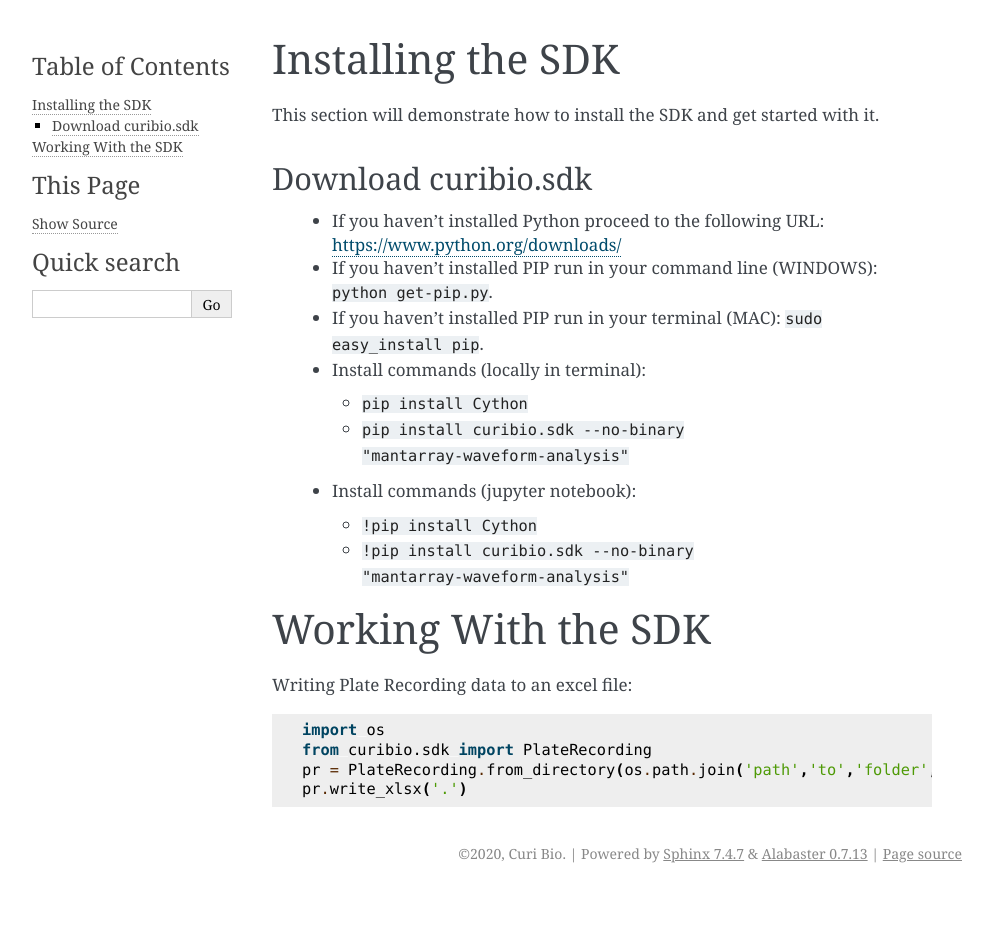
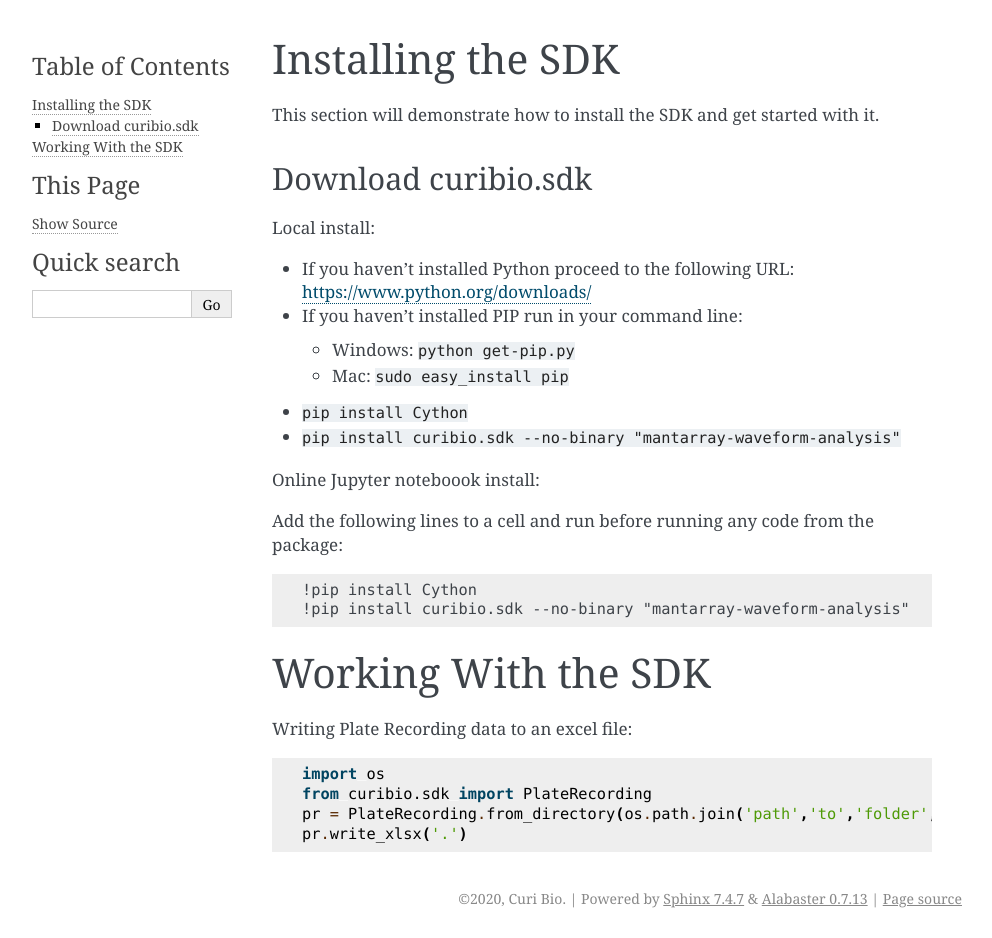
Before and after one commit to CuriBio/curibio.sdk, a Sphinx documentation site: the page built from docs/source/gettingstarted.rst, in a window 1280 px wide. Shown: the whole page, without its empty margins (148-1140 px from the left). Built offline with Sphinx 7.4.7, drawn with Linux system fonts in a browser that asks for light colours; before the commit the page ends 900 px from its top, so only the background shows below that.

Commit message:
reformatted directions

```diff
--- a/docs/source/gettingstarted.rst
+++ b/docs/source/gettingstarted.rst
@@ -8,18 +8,23 @@
 Download curibio.sdk
 ---------------------
 
- * If you haven't installed Python proceed to the following URL: https://www.python.org/downloads/
- * If you haven't installed PIP run in your command line (WINDOWS): ``python get-pip.py``.
- * If you haven't installed PIP run in your terminal (MAC): ``sudo easy_install pip``.
- * Install commands (locally in terminal):
+Local install:
 
-   *  ``pip install Cython``
-   *  ``pip install curibio.sdk --no-binary "mantarray-waveform-analysis"``
+* If you haven't installed Python proceed to the following URL: https://www.python.org/downloads/
+* If you haven't installed PIP run in your command line:
 
- * Install commands (jupyter notebook):
+  * Windows: ``python get-pip.py``
+  * Mac: ``sudo easy_install pip``
 
-   *  ``!pip install Cython``
-   *  ``!pip install curibio.sdk --no-binary "mantarray-waveform-analysis"``
+*  ``pip install Cython``
+*  ``pip install curibio.sdk --no-binary "mantarray-waveform-analysis"``
+
+Online Jupyter noteboook install:
+
+Add the following lines to a cell and run before running any code from the package::
+
+    !pip install Cython
+    !pip install curibio.sdk --no-binary "mantarray-waveform-analysis"
 
 
 Working With the SDK
@@ -29,5 +34,5 @@
 
     import os
     from curibio.sdk import PlateRecording
-    pr = PlateRecording.from_directory(os.path.join('path','to','folder','containing','h5','files','from a recording'))
+    pr = PlateRecording.from_directory(os.path.join('path','to','folder','containing','h5','files','from a recording')
     pr.write_xlsx('.')
```
